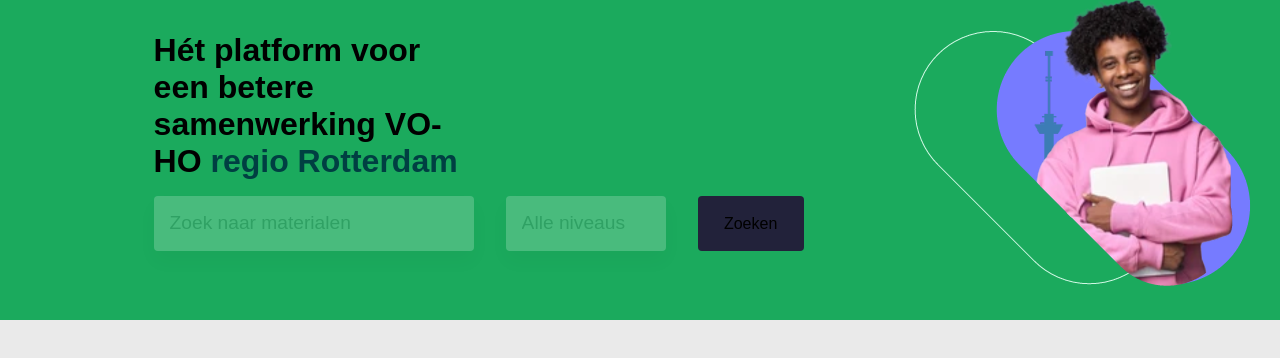
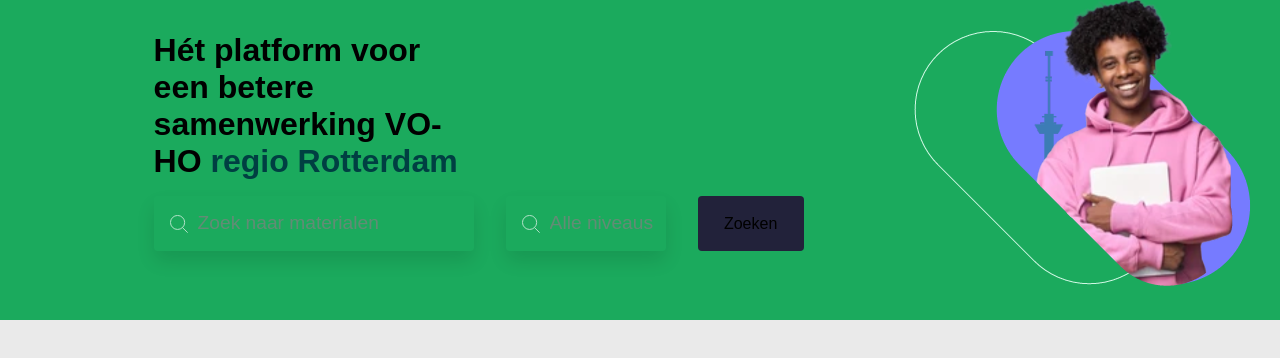
Before and after one commit to jaussems/press-play-assesment, a Next.js app: page / in a window 1280 px wide. Shown: the top 358 px of the page. Built offline with nearby package versions, Linux system fonts and the light colour scheme; a web font is replaced by a local one.

Commit message:
added icon styled

```diff
--- a/src/components/Input.tsx
+++ b/src/components/Input.tsx
@@ -5,7 +5,7 @@ const Input: React.FC<any> = (props: IinputComponent) => {
   return (
     <div className={styles.input_container}>
       <input
-        className={`${styles.input}  ${props.class}`}
+        className={`${styles.input} ${styles.icon}  ${props.class}`}
         // style={{ width: props.width }}
         placeholder={props.placeholder}
       ></input>
--- a/src/styles/Input.module.scss
+++ b/src/styles/Input.module.scss
@@ -4,20 +4,26 @@
 .input_container {
   .input {
     border-radius: 4px;
-    background: $base-green-color 0% 0% no-repeat padding-box;
     background: #ffffff 0% 0% no-repeat padding-box;
     box-shadow: 0px 10px 20px #00000029;
     border-radius: 8px;
-    opacity: 0.2;
+
+    opacity: 0.7;
     height: 3.4375rem;
     color: black;
     font-size: 16px;
     border-radius: 0.25rem;
     border: 0;
-    padding-left: 1rem;
+    padding-left: 2.75rem;
   }
   @include placeholder {
     font-size: larger;
     color: $grey-placeholder-color;
   }
+
+  .icon {
+    background: url("../assets/icons/search_icon.svg") no-repeat 8px 7px;
+    background-position: 1rem;
+    background-size: 1.1rem;
+  }
 }
```
Also changed, not shown: src/assets/icons/search_icon_dark.svg (added).
